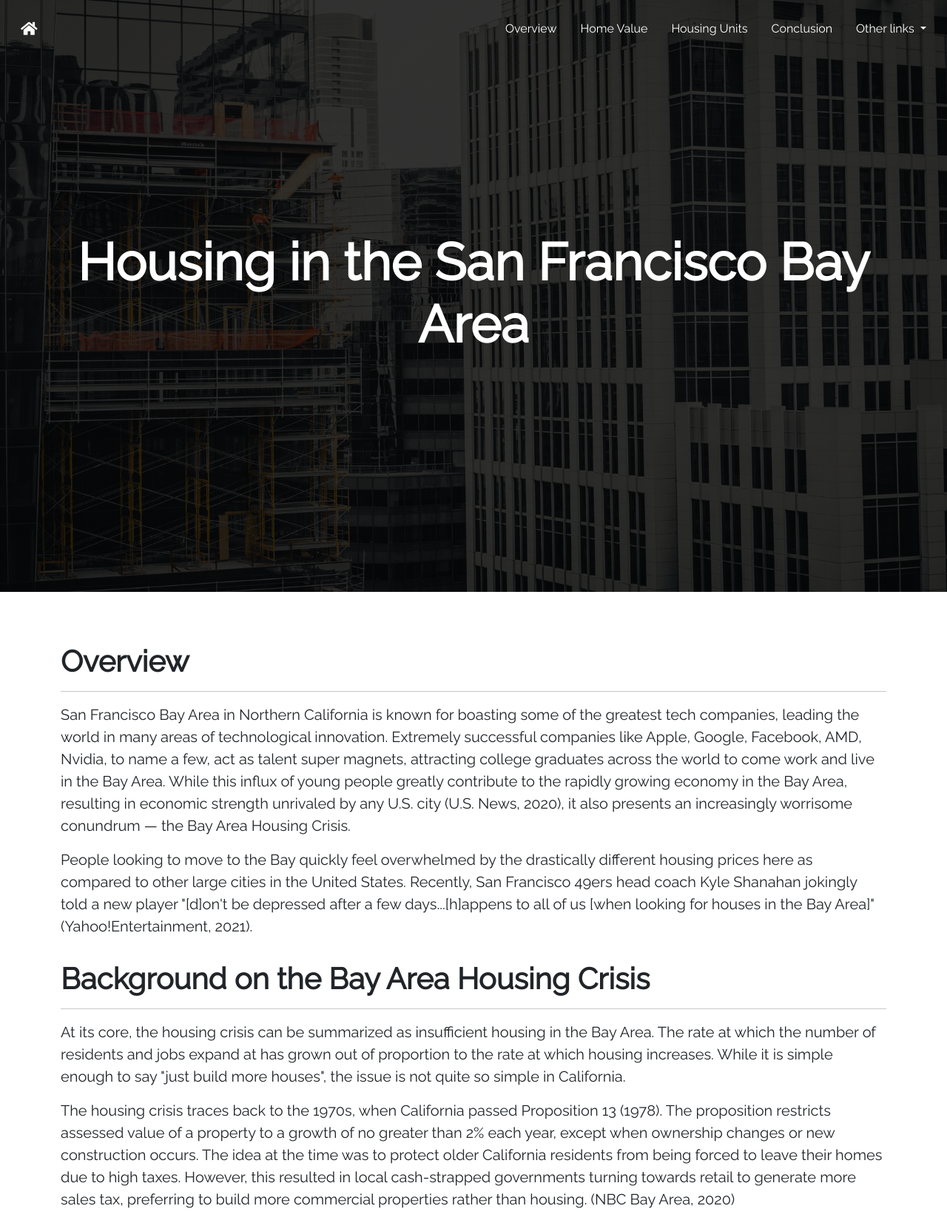
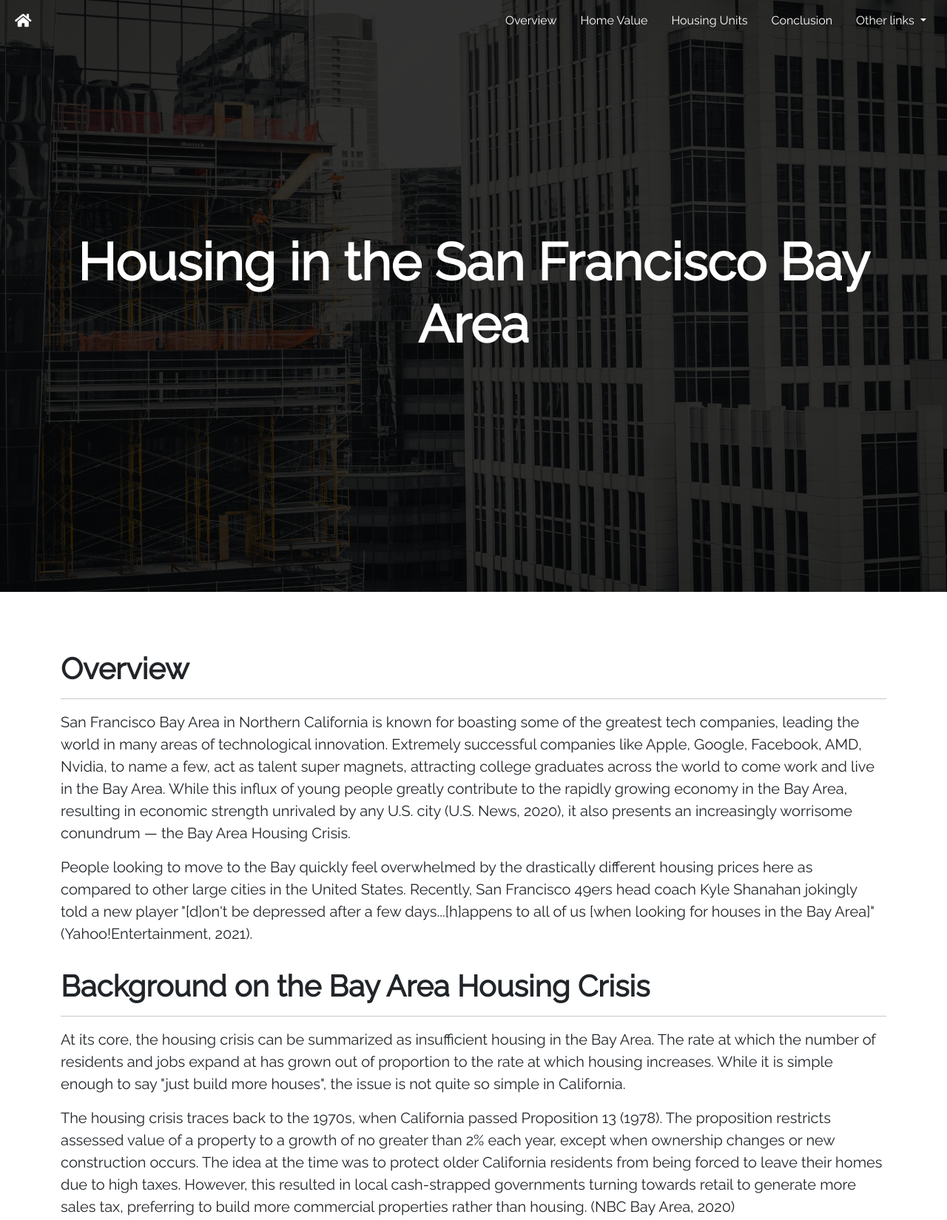
Before and after one commit to jemmy-z/bay-area-housing, a plain HTML site: page docs/index.html in a window 1280 px wide. Shown: the top 1649 px of the page at 74% size. Drawn offline with nearby package versions, Linux system fonts and the light colour scheme.

Commit message:
added home button with some other css changed

```diff
--- a/docs/html/navbar.html
+++ b/docs/html/navbar.html
@@ -1,6 +1,6 @@
 <nav id="navbar" class="navbar fixed-top navbar-expand-lg navbar-dark">
     <div class="container-fluid">
-        <a class="navbar-brand px-3 py-3" href="./index.html"><i class="fas fa-home"></i></a>
+        <a class="navbar-brand mx-2" href="./index.html"><i class="fas fa-home"></i></a>
         <button id="navbar-button" class="navbar-toggler" type="button" onclick="navbar_background()" data-bs-toggle="collapse" data-bs-target="#navbarSupportedContent" aria-controls="navbarSupportedContent" aria-expanded="false" aria-label="Toggle navigation">
             <span class="navbar-toggler-icon"></span>
         </button>
--- a/docs/html/overview-content.html
+++ b/docs/html/overview-content.html
@@ -1,6 +1,6 @@
-<div class="content">
+<div id="overview" class="content">
     <div class="container">
-        <h1 id="overview">Overview</h1>
+        <h1 style="padding-top: 80px;">Overview</h1>
         <hr>
         <p>
             San Francisco Bay Area in Northern California is known for boasting some of the greatest tech companies, leading the world in many areas of technological innovation. Extremely successful companies like Apple, Google, Facebook, AMD, Nvidia, to name a few, act as talent super magnets, attracting college graduates across the world to come work and live in the Bay Area. While this influx of young people greatly contribute to the rapidly growing economy in the Bay Area, resulting in economic strength unrivaled by any U.S. city (U.S. News, 2020), it also presents an increasingly worrisome conundrum &mdash; the Bay Area Housing Crisis.
--- a/docs/index.html
+++ b/docs/index.html
@@ -30,7 +30,7 @@
         <script type="text/javascript">
             $(document).ready(function(){
                 $(document).scroll(function() {
-                    var buff_height = 0;
+                    var buff_height = 70;
                     var $nav = $(".navbar");
                     var $nav_drop = $(".dropdown-menu");
                     var $nav_item = $(".dropdown-item")
--- a/docs/static/css/main.css
+++ b/docs/static/css/main.css
@@ -7,7 +7,6 @@ html {
 
 body {
     font-family: 'Raleway', sans-serif;
-    /* font-size: larger !important; */
     word-wrap: break-word;
 }
 
@@ -49,15 +48,11 @@ p {
 }
 
 .dropdown-item:active {
-    background-color: rgb(0, 0, 0, 0);
+    background-color: transparent;
 }
 
-#navbar {
-    background-color: rgba(0, 0, 0, 0);
-}
-
-.content {
-    margin: 70px 0 20px 0;
+.navbar {
+    background-color: transparent;
 }
 
 .title {
--- a/docs/static/css/overview.css
+++ b/docs/static/css/overview.css
@@ -3,11 +3,11 @@
 }
 
 .btn {
-    background-color: rgb(0, 80, 184) !important;
+    background-color: rgb(6, 26, 56) !important;
     color: white !important;
 }
 
 .btn:hover {
-    background-color: rgb(6, 26, 56) !important;
+    background-color: rgb(0, 75, 187) !important;
     color: white !important;
 }
```
